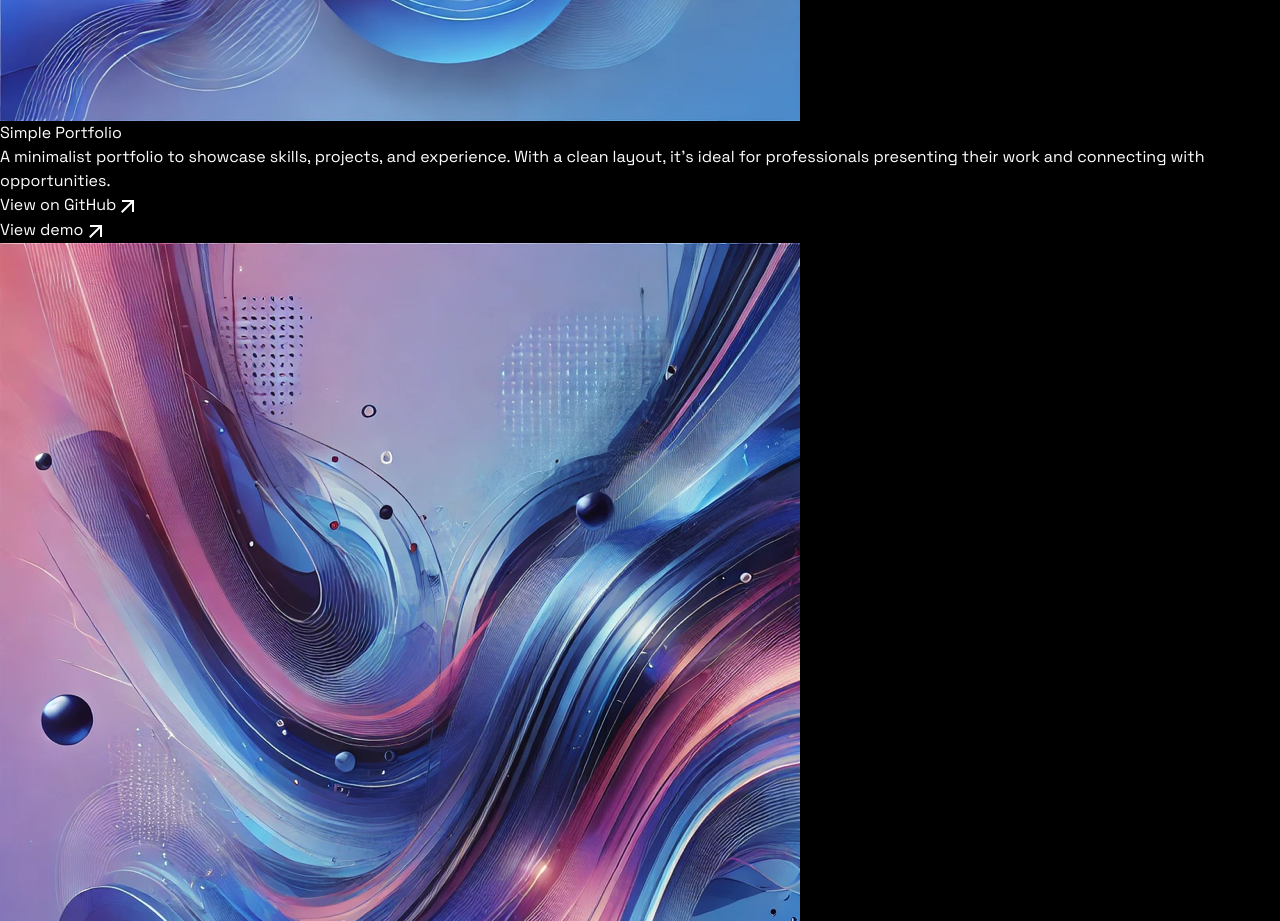
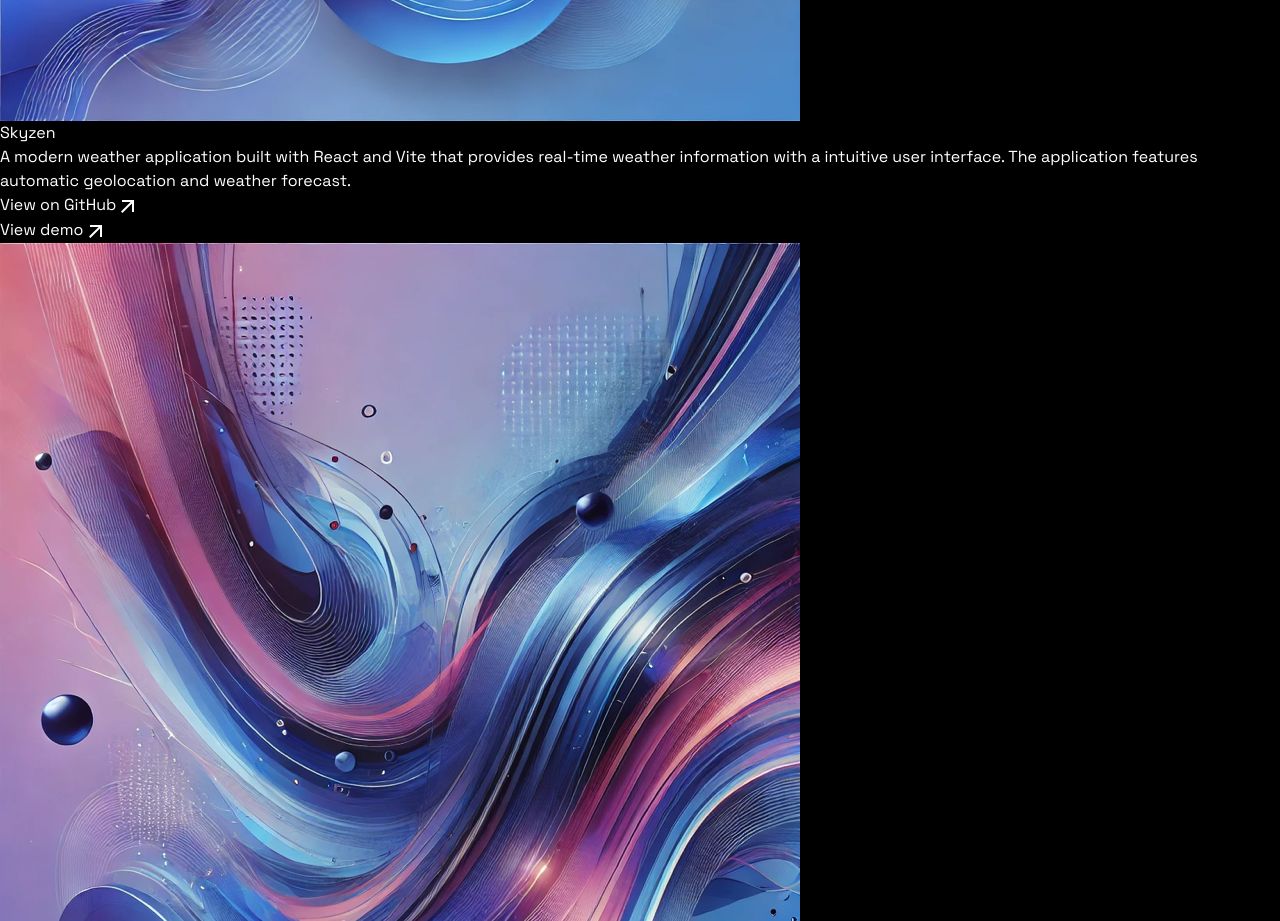
Before and after one commit to sgomez-dev/sgomez-portfolio, a React (Vite) app in the folder portfolio/: page / in a window 1280 px wide. Shown: the part 5180-6101 px from the top of the page. Built offline with nearby package versions, Linux system fonts and the light colour scheme.

Commit message:
FIX Skyzen

```diff
--- a/portfolio/src/constants/index.jsx
+++ b/portfolio/src/constants/index.jsx
@@ -77,12 +77,12 @@ export const PROJECTS = [
   },
   {
     id: 5,
-    name: "Simple Portfolio",
+    name: "Skyzen",
     description:
-      "A minimalist portfolio to showcase skills, projects, and experience. With a clean layout, it’s ideal for professionals presenting their work and connecting with opportunities.",
+      "A modern weather application built with React and Vite that provides real-time weather information with a intuitive user interface. The application features automatic geolocation and weather forecast.",
     image: projectImage5,
     githubLink: "https://github.com/Santi1503/StartUp",
-    demoLink: "https://start-up-three.vercel.app",
+    demoLink: "https://skyzen.sgomez.dev",
   },
   {
     id: 6,
```
